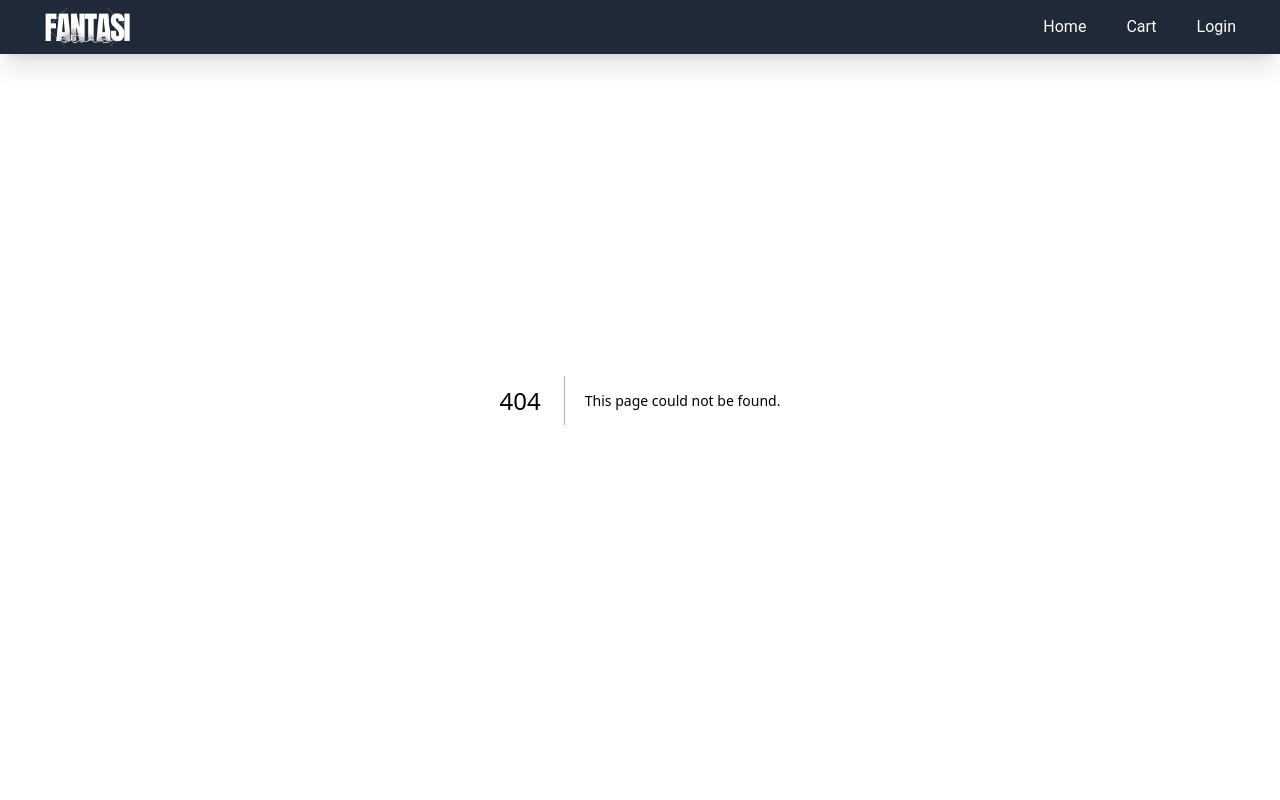
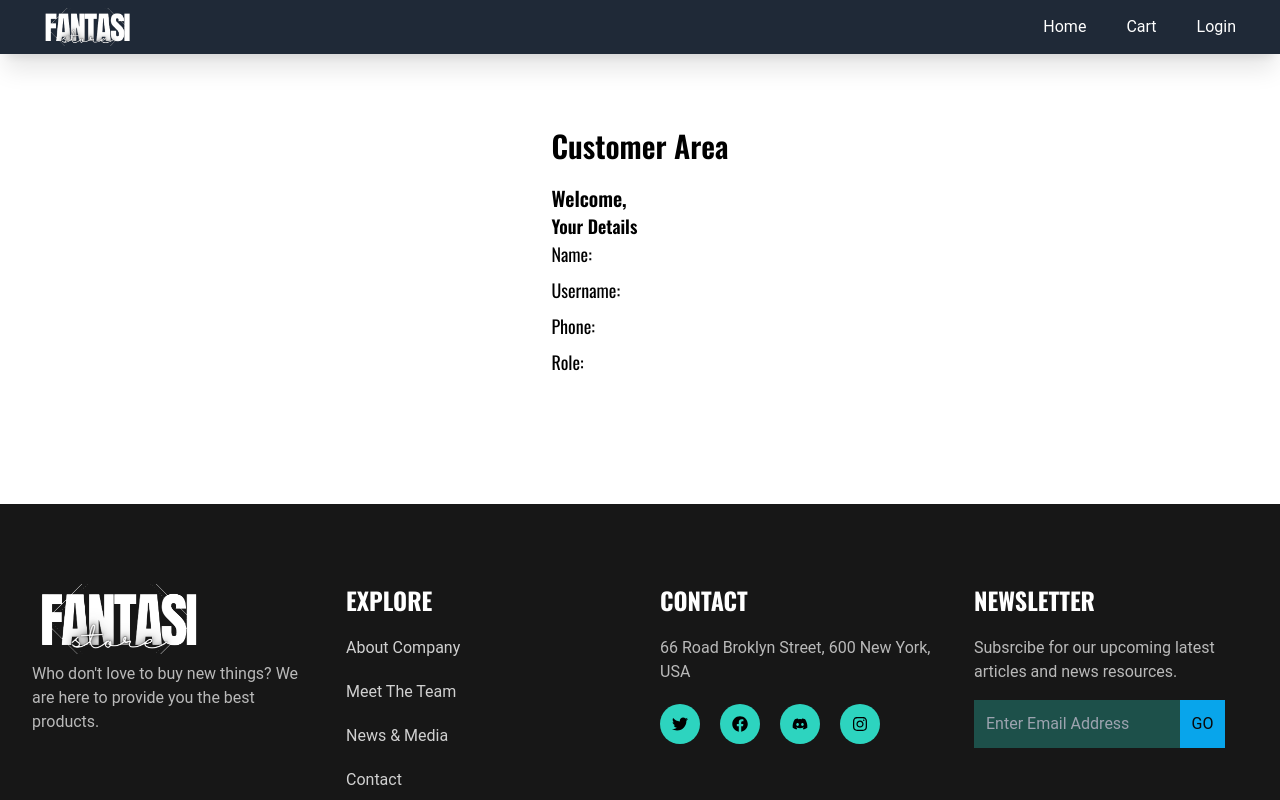
Before and after one commit to devvsakib/fantasi-store, a Next.js app: page /customer in a window 1280 px wide. Before the commit this address had no page. Shown: the top 800 px of the page. Built offline with nearby package versions, Linux system fonts and the light colour scheme.

Commit message:
Customer, Admin route added

```diff
--- a/components/Auth/LoginForm.jsx
+++ b/components/Auth/LoginForm.jsx
@@ -1,13 +1,24 @@
+import AuthProvider, { AuthContext } from '@/context/AuthProvider'
+import api from '@/lib/API'
 import Link from 'next/link'
-import { useState } from 'react'
+import { useRouter } from 'next/router'
+import { useContext, useEffect, useState } from 'react'
 import { toast } from 'react-hot-toast'
 
 const LoginForm = () => {
+  const router = useRouter()
+  const [isLoading, setIsLoading] = useState(false)
+  const { setUserDetails } = useContext(AuthContext)
   const [phone, setPhone] = useState('')
+  const [password, setPassword] = useState('')
+  const [success, setSuccess] = useState(false)
   const [isPhoneNumberValid, setIsPhoneNumberValid] = useState(false)
   const [error, setError] = useState('')
   const isValidPhoneNumber = /^(?:\+88|88)?(01[3-9]\d{8})$/; // Bangladeshi phone number regx
-
+  const [user, setUser] = useState({
+    phoneNumber: "",
+    password: "",
+  })
   const handlePhone = (e) => {
     const { value } = e.target
     if (isValidPhoneNumber.test(value)) {
@@ -24,10 +35,48 @@ const LoginForm = () => {
 
   const handleLogin = (e) => {
     e.preventDefault()
-    toast.success('Login successful')
+    setIsLoading(true)
+    setUser({
+      ...user,
+      phoneNumber: phone,
+      password: password
+    })
+    if (user.phoneNumber) {
+      api.post("user/login", user)
+        .then(res => {
+          if (res.status === 200) {
+            setSuccess(true)
+            setUserDetails(res.data)
+            localStorage.setItem('userDetails', JSON.stringify(res.data))
+            toast.success(res.data.message, {
+              duration: 3000,
+            })
+            console.log(res.data.usertype);
+            if (res.data.usertype === "admin") return router.push("/admin")
+            router.push("/customer")
+          } else {
+            setSuccess(true)
+            toast.error(res.data.message, {
+              duration: 3000,
+            })
+          }
+          setIsLoading(false)
+        })
+        .catch(error => {
+          toast.error(error.response.data.message)
+        })
+    }
   }
+
+  useEffect(() => {
+    if (success) {
+      setPhone('')
+      setPassword('')
+    }
+  }, [success])
+
   return (
-    <div className="flex-col shadow-2xl rounded-md p-5 md:p-5 my-20">
+    <div className="flex-col shadow-2xl rounded-md p-5 md:p-5 my-20" >
       <div className="pt-5 lg:text-left">
         <h1 className="text-2xl font-bold mb-5">Login</h1>
       </div>
@@ -45,15 +94,12 @@ const LoginForm = () => {
             {error && <p className="text-muted">{error}</p>}
           </div>
           <div className="">
-            <input type="text" placeholder="Password" className="outline-none border-b p-2 w-full" required />
+            <input type="text" onChange={e => setPassword(e.target.value)} placeholder="Password" className="outline-none border-b p-2 w-full" required />
           </div>
           <div className="my-6">
             <button
-              className={`bg-gray-300 ${isPhoneNumberValid
-                ? 'hover:bg-gray-500 hover:text-white transition-colors durations-100 ease-linear rounded font-semibold w-full py-2 px-10 rounded-5'
-                : 'cursor-not-allowed opacity-50 rounded font-semibold w-full py-2 px-10 rounded-5'
-                }`}
-              disabled={!isPhoneNumberValid}
+              type="submit"
+              className={`bg-gray-300 hover:bg-gray-500 hover:text-white transition-colors durations-100 ease-linear rounded font-semibold w-full py-2 px-10 rounded-5`}
             >
               Login</button>
           </div>
@@ -67,7 +113,7 @@ const LoginForm = () => {
           </div>
         </form>
       </div>
-    </div>
+    </div >
   )
 }
 
--- /dev/null
+++ b/components/CustomerDetails.jsx
@@ -0,0 +1,26 @@
+import { AuthContext } from '@/context/AuthProvider'
+import React, { useContext } from 'react'
+
+const CustomerDetails = () => {
+  const { userDetails } = useContext(AuthContext)
+  console.log(userDetails);
+  return (
+    <div className='my-32'>
+      <h2 className='text-3xl font-semibold font-oswald'>Customer Area</h2>
+      <div>
+        <h3 className='text-xl mt-5 font-semibold font-oswald'>Welcome, {userDetails?.name}</h3>
+        <div>
+          <p className='text-lg font-semibold font-oswald'>Your Details</p>
+          <div className='flex flex-col gap-2'>
+            <p className='text-lg font-oswald'>Name: {userDetails?.name}</p>
+            <p className='text-lg font-oswald'>Username: {userDetails?.username}</p>
+            <p className='text-lg font-oswald'>Phone: {userDetails?.phone}</p>
+            <p className='text-lg font-oswald'>Role: {userDetails?.usertype}</p>
+          </div>
+        </div>
+      </div>
+    </div>
+  )
+}
+
+export default CustomerDetails
--- a/components/Footer.jsx
+++ b/components/Footer.jsx
@@ -3,9 +3,9 @@ import { FaDiscord, FaFacebook, FaInstagram, FaTwitter } from "react-icons/fa"
 
 const Footer = () => {
   return (
-    <footer className="bg-[#171717] footerBg">
+    <footer className="bg-[#171717]">
       <div className='max-w-[1280px] mx-auto px-8'>
-        <div className="my-20 grid grid-cols-1 pt-20 md:grid-cols-2 lg:grid-cols-4 gap-10">
+        <div className="my-20 grid grid-cols-1 md:grid-cols-2 lg:grid-cols-4 gap-10">
           <div>
             <img className="w-44 mb-2" src="/logo.png" alt="FantasiStore" />
             <p className="text-white/70 font-barlow">
--- a/components/Header/Header.jsx
+++ b/components/Header/Header.jsx
@@ -1,14 +1,16 @@
 import Link from "next/link"
 import Layout from ".."
 import ActiveLink from "./ActiveLink.jsx"
-import { useState } from "react"
+import { useContext, useState } from "react"
+import { AuthContext } from "@/context/AuthProvider"
 
 const Header = () => {
     const [open, setOpen] = useState(false)
-
+    const { userDetails, logOut } = useContext(AuthContext)
+    console.log(userDetails);
     const handleOpen = () => setOpen(!open)
     return (
-        <div className="shadow-xl fixed w-full bg-gray-800 text-white py-2">
+        <div className="z-10 shadow-xl fixed w-full bg-gray-800 text-white py-2">
             <Layout>
                 <div className="navbar flex justify-between bg-base-100">
                     <div className="navbar-start">
@@ -38,13 +40,26 @@ const Header = () => {
                         <div className="flex gap-2 items-center">
                             <img className="w-24" src="/logo.png" alt="" />
                         </div>
+                        <div>
+                            {userDetails && <p className="text-sm text-gray-400">Welcome, {userDetails.username}</p>}
+                        </div>
                     </div>
                     {/* Desktop Navbar */}
                     <div className="navbar-center items-center hidden md:flex">
                         <ul className="menu menu-horizontal px-1 flex gap-10">
                             <li><ActiveLink href={"/"}>Home</ActiveLink></li>
                             <li><ActiveLink href={"/cart"}>Cart</ActiveLink></li>
-                            <li><ActiveLink href={"/login"}>Login</ActiveLink></li>
+                            {
+                                userDetails ?
+                                    <>
+                                        {userDetails.usertype === "admin" ? <li><ActiveLink href={"/admin"}>Admin</ActiveLink></li>
+                                            :
+                                            <li><ActiveLink href={"/customer"}>My Profile</ActiveLink></li>}
+                                        <li><button onClick={logOut}>Logout</button></li>
+                                </> :
+                                    <li><ActiveLink href={"/login"}>Login</ActiveLink></li>
+                            }
+
                             {/* <li><Link href={"/admin"}>Admin</Link></li> */}
                         </ul>
                     </div>
--- a/components/HeroSection.jsx
+++ b/components/HeroSection.jsx
@@ -8,9 +8,11 @@ const HeroSection = () => {
                     <div className="text-left md:pr-20">
                         <h1 className="mb-5 bg-clip-text text-transparent bg-gradient-to-tr to-teal-400 from-indigo-600 text-4xl md:text-7xl font-bold font-oswald">Get your Fantasi E.Device!</h1>
                         <p className="mb-5">New launched Fantasi E.Device with <span className="text-[#08A5EB]">4GB RAM</span> and <span className="text-[#08A5EB]">64GB ROM</span>. Get your Fantasi E.Device now!</p>
-                        <Link href={'/register'}>
-                            <button className="btn-primary">Order Now</button>
-                        </Link>
+                        <button className="btn-primary">
+                            <Link href={'/register'}>
+                                Order Now
+                            </Link>
+                        </button>
                     </div>
                     <div className="relative mt-4 sm:mt-0 flex justify-center">
                         <img
--- /dev/null
+++ b/context/AuthProvider.js
@@ -0,0 +1,34 @@
+import { useRouter } from "next/router";
+import { createContext, useEffect, useState } from "react";
+import { toast } from "react-hot-toast";
+
+export const AuthContext = createContext(null);
+
+const AuthProvider = ({ children }) => {
+    const [userDetails, setUserDetails] = useState(null)
+    const router = useRouter()
+    const logIn = (number, password) => {
+    }
+    const logOut = () => {
+        setUserDetails(null)
+        localStorage.removeItem('userDetails')
+        toast.success('Sign out successful')
+        router.push('/')
+    }
+
+    useEffect(() => {
+        const userDetails = localStorage.getItem('userDetails')
+        if (userDetails) {
+            setUserDetails(JSON.parse(userDetails))
+        }
+    }, [])
+    console.log(userDetails);
+    const authInfo = {
+        userDetails,
+        setUserDetails,
+        logOut
+    }
+    return <AuthContext.Provider value={authInfo}> {children} </AuthContext.Provider>
+}
+
+export default AuthProvider
--- /dev/null
+++ b/context/index.js
@@ -0,0 +1,14 @@
+import AuthProvider from "./AuthProvider"
+import { CartProvider } from "./CartProvider"
+
+const ContextProvider = ({ children }) => {
+    return (
+        <AuthProvider>
+            <CartProvider>
+                {children}
+            </CartProvider>
+        </AuthProvider>
+    )
+}
+
+export default ContextProvider
--- a/pages/_app.js
+++ b/pages/_app.js
@@ -1,18 +1,18 @@
 import Footer from '@/components/Footer'
 import Header from '@/components/Header/Header.jsx'
-import { CartProvider } from '@/context/CartProvider'
+import ContextProvider from '@/context'
 import '@/styles/globals.css'
 import { Toaster } from 'react-hot-toast'
 
 export default function App({ Component, pageProps }) {
   return (
     <>
-      <Header>
-      </Header>
-      <Toaster />
-      <CartProvider>
+      <ContextProvider>
+        <Header>
+        </Header>
+        <Toaster />
         <Component {...pageProps} />
-      </CartProvider>
+      </ContextProvider>
       <Footer />
     </>
   )
--- /dev/null
+++ b/pages/customer.js
@@ -0,0 +1,12 @@
+import Layout from '@/components';
+import CustomerDetails from '@/components/CustomerDetails';
+
+const Customer = () => {
+    return (
+        <Layout>
+            <CustomerDetails />
+        </Layout>
+    )
+}
+
+export default Customer
```
